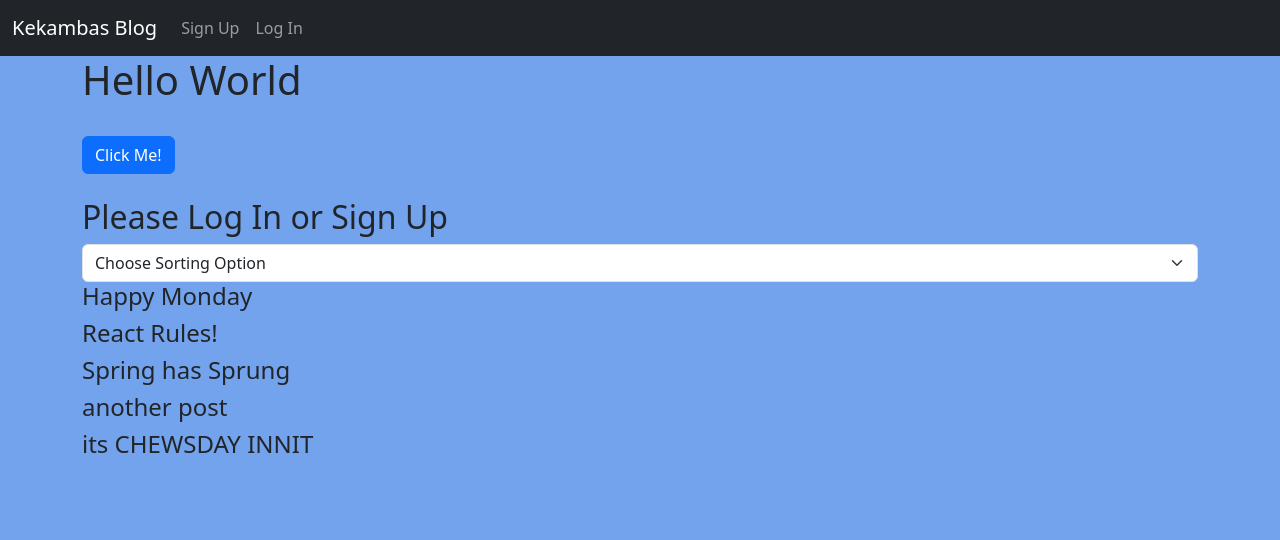
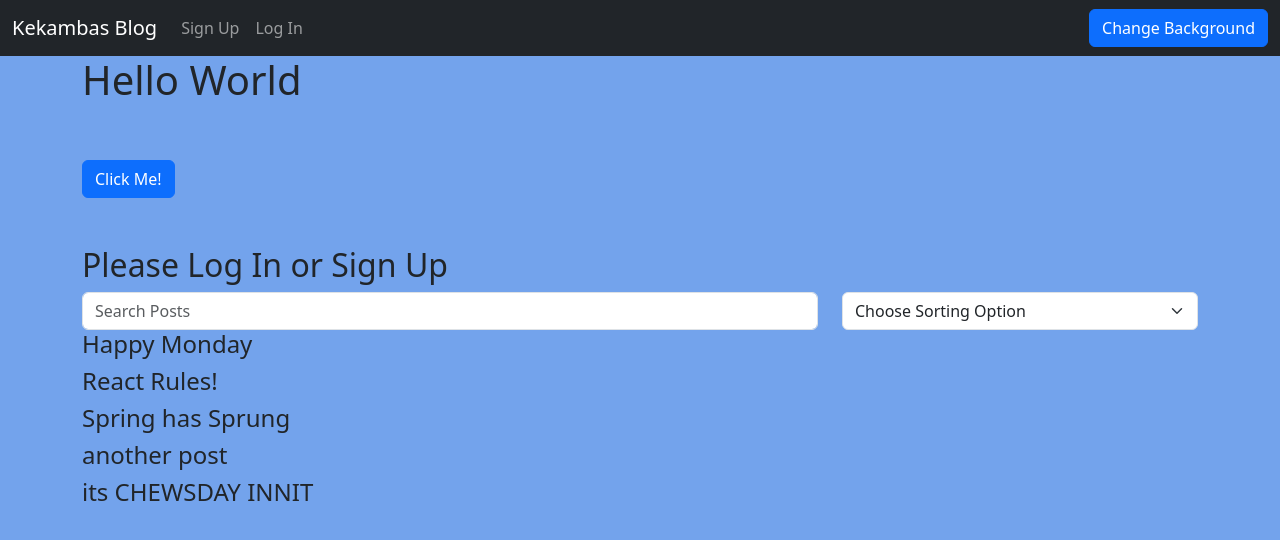
Before and after one commit to grrnhsslr/blogFrontEnd, a React (Vite) app: page / in a window 1280 px wide. Shown: the top 540 px of the page. Built offline with nearby package versions, Linux system fonts and the light colour scheme.

Commit message:
add post search + navbar background

```diff
--- a/src/App.tsx
+++ b/src/App.tsx
@@ -4,6 +4,8 @@
 import Container from 'react-bootstrap/Container';
 import Button from 'react-bootstrap/Button';
 import Form from 'react-bootstrap/Form';
+import Row from 'react-bootstrap/Row';
+import Col from 'react-bootstrap/Col';
 
 type Post = {
     id: number,
@@ -35,6 +37,8 @@
         {id: 5, title: 'its CHEWSDAY INNIT'}
     ])
 
+    const [searchTerm, setSearchTerm] = useState('');
+
     const handleSelectChange = (e: React.ChangeEvent<HTMLSelectElement>) => {
 
         const sortFunctions:Sorting = {
@@ -53,6 +57,9 @@
         setIsLoggedIn(!isLoggedIn);
     }
 
+    const handleInputChange = (e: React.ChangeEvent<HTMLInputElement>) => {
+        setSearchTerm(e.target.value)
+    }
 
     // how to display the navbar without the Navigation.tsx
 
@@ -63,16 +70,23 @@
             <Navigation isLoggedIn={isLoggedIn}/>
             <Container>
                 <h1>Hello World</h1>
-                <Button className="my-4" variant='primary' onClick={handleClick}>Click Me!</Button>
-                <h2>{isLoggedIn ? `Welcome Back ${firstName}${lastName}` : 'Please Log In or Sign Up'}</h2>
-                <Form.Select onChange={handleSelectChange}>
-                    <option value="">Choose Sorting Option</option>
-                    <option value='idASC'>Sort by ID ASC</option>
-                    <option value='idDESC'>Sort by ID DESC</option>
-                    <option value='titleASC'>Sort by Title ASC</option>
-                    <option value='titleDESC'>Sort by Title DESC</option>
-                </Form.Select>
-                {posts.map( p => <h4 key={p.id}>{p.title}</h4> )}
+                <Button className='my-5' variant='primary' onClick={handleClick}>Click Me!</Button>
+                <h2>{isLoggedIn ? `Welcome Back ${firstName} ${lastName}` : 'Please Log In or Sign Up'}</h2>
+                <Row>
+                    <Col xs={12} md={8}>
+                        <Form.Control value={searchTerm} placeholder='Search Posts' onChange={handleInputChange} />
+                    </Col>
+                    <Col>
+                        <Form.Select onChange={handleSelectChange}>
+                            <option>Choose Sorting Option</option>
+                            <option value="idAsc">Sort By ID ASC</option>
+                            <option value="idDesc">Sort By ID DESC</option>
+                            <option value="titleAsc">Sort By Title ASC</option>
+                            <option value="titleDesc">Sort By Title DESC</option>
+                        </Form.Select>
+                    </Col>
+                </Row>
+                {posts.filter(p => p.title.toLowerCase().includes(searchTerm.toLowerCase())).map( p => <h4 key={p.id}>{p.title}</h4> )}
             </Container>
         </>
     )
--- a/src/components/Navigation.tsx
+++ b/src/components/Navigation.tsx
@@ -1,3 +1,5 @@
+import { useState } from 'react';
+import { Button } from 'react-bootstrap';
 import Container from 'react-bootstrap/Container';
 import Nav from 'react-bootstrap/Nav';
 import Navbar from 'react-bootstrap/Navbar';
@@ -7,9 +9,12 @@
 }
 
 export default function Navigation({ isLoggedIn }:NavigationProps){
+    console.log('Navigation component is being redn')
+
+    const [backgroundTheme, setBackgroundTheme] = useState('dark');
 
     return (
-        <Navbar data-bs-theme='dark' bg='dark' expand='lg'>
+        <Navbar data-bs-theme={backgroundTheme} bg={backgroundTheme} expand='lg'>
             <Container fluid>
                 <Navbar.Brand href='/'>Kekambas Blog</Navbar.Brand>
                 <Navbar.Toggle aria-controls='nav-collapse' />
@@ -27,6 +32,9 @@
                             </>
                         )}
                     </Nav>
+                    <Nav>
+                        <Button onClick={() => setBackgroundTheme(backgroundTheme === 'dark' ? 'light' : 'dark')} >Change Background</Button>
+                    </Nav>
                 </Navbar.Collapse>
             </Container>
         </Navbar>
```
